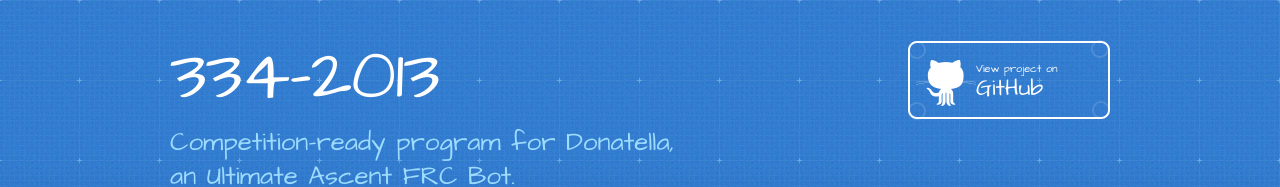
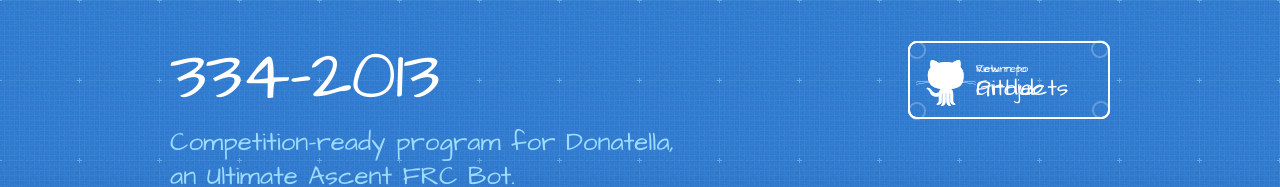
Before and after one commit to mach-kernel/334-2013, a plain HTML site: page index.html in a window 1280 px wide. Shown: the top 187 px of the page. Drawn offline with Linux system fonts and the light colour scheme.

Commit message:
Update index.html

```diff
--- a/index.html
+++ b/index.html
@@ -21,7 +21,8 @@
       <div class="inner">
         <h1>334-2013</h1>
         <h2>Competition-ready program for Donatella, an Ultimate Ascent FRC Bot.</h2>
-        <a href="https://github.com/mach-kernel/334-2013" class="button"><small>View project on</small>GitHub</a>
+        <a href="http://mach-kernel.github.io/proj.html" class="button"><small>Return to</small>Projects</a>
+        <a href="http://github.com/mach-kernel/334-2013" class="button"><small>View repo</small>GitHub</a>
       </div>
     </header>
 
```
